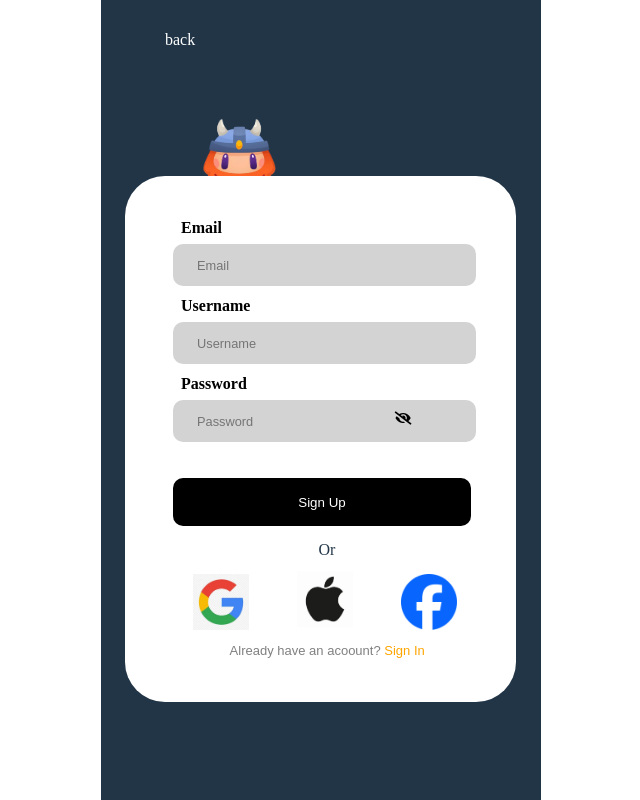
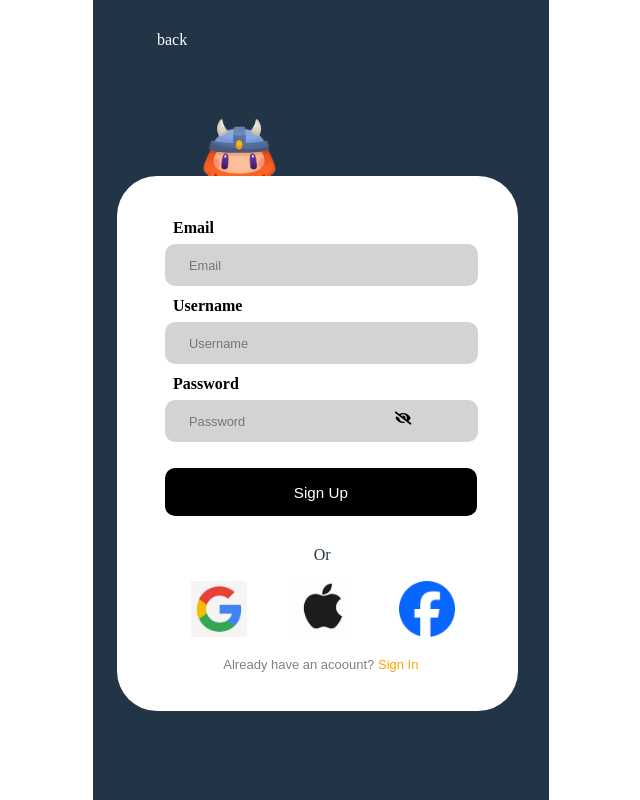
Before and after one commit to vtanevva/mobile-game-client, a React (Vite) app: page /register in a window 1280 px wide. Shown: the whole page, without its empty margins (319-959 px from the left). Built offline with nearby package versions, Linux system fonts and the light colour scheme; a web font is replaced by a local one.

Commit message:
client final 1

```diff
--- a/src/components/LoginPage.jsx
+++ b/src/components/LoginPage.jsx
@@ -36,7 +36,7 @@ const Login = () => {
 
   return (
     <div className="main">
-      <div class="overlay overlay-color">
+      <div className="overlay overlay-color">
       <div className="back-button"> <Link className="back-button-a" to="/">back </Link> </div>
       <h2 className="login-img"></h2>
 
--- a/src/components/RegisterPage.jsx
+++ b/src/components/RegisterPage.jsx
@@ -97,11 +97,11 @@ const Register = () => {
 
       <div className="button skip">
 
-        <div className="group-down group-down-r">
-            <div className="or ">
+        <div className="group-down group-down-register">
+            <div className="or-register">
                 Or
             </div>
-            <div className="networks networks-r">
+            <div className="networks networks-register">
               <div className="network Google">
 
               </div>
@@ -114,7 +114,7 @@ const Register = () => {
             </div>
           </div>
           <button className="button sign-up-register">
-            <Link to="/login" className="grey-link">
+            <Link to="/login" className="grey-link grey-link-register">
               Already have an acoount? <span className="span-login">Sign In</span>
             </Link>
           </button>
--- a/src/index.css
+++ b/src/index.css
@@ -14,7 +14,7 @@
   /*Login Page*/
   .overlay {
 	background-color: #213547;
-	width: 55vh;
+	width: 57vh;
 	height: 100vh;
 	z-index: -1;
   }
@@ -39,7 +39,7 @@
 	position: relative;
 	bottom: 25vh;
 	text-align: center;
-	left: vh;
+	left: -0.3vh;
 	top: -30vh;
   }
   .login-img {
@@ -47,7 +47,7 @@
 	height: 20vh;
 	position: relative;
 	top: 4vh;
-	left: 35%;
+	left: 34%;
 	background-image: url('./public/character.png');
 	font-weight: 550;
 	background-repeat: no-repeat;
@@ -109,7 +109,13 @@ font-size: 0.8em;
   }
   .form-login {
 	position: relative;
-	top: 10.5vh;
+	top: 8.5vh;
+	background-color: white;
+	padding: 6vh;
+	padding-top: 6vh;
+	border-radius: 5vh;
+	padding-right: 8.2vh;
+	padding-bottom: 10vh;
   }
   .form-login .label {
 	position: relative;
@@ -121,13 +127,15 @@ font-size: 0.8em;
 
   .login-button {
 	background-color: black;
-	height: 5.7vh;
-	width: 108.4%;
+	height: 6.1vh;
+	width: 108.5%;
 	text-align: center;
 	padding-left: 3%;
 	color: white;
-	border-radius: 1.1vh;
-
+	border-radius: 1.3vh;
+	font-size: 1.9vh;
+	position: relative;
+	top: -0.2vh;
   }
   .register-path:link,.register-path:visited {
 	color: black;
@@ -152,11 +160,20 @@ font-size: 0.8em;
   }
   .sign-up-register {
 	position: relative;
-		top: -3vh;
-		left:-5vh;
+		top: -3.8vh;
+		left:-6vh;
   }
   .or {
-	margin-bottom: 2vh;
+	margin-bottom: 3vh;
+	position: relative;
+	top: 1.6vh;
+	left: -0.3vh;
+  }
+  .or-register {
+	margin-bottom: 3vh;
+position: relative;
+right: 0.7vh;
+top: -0.5vh;
   }
   .skip {
 	position: relative;
@@ -169,7 +186,6 @@ top: 5vh;
   .grey-link {
 	  font-size: 13px;
 	  position: relative;
-	  top: -0.5vh;
   }
   .grey-link-home {
 	left: 4vh;
@@ -223,7 +239,9 @@ height: 7vh;
 	display: flex;
 	gap: 5vh;
 	flex-direction: row;
-
+	position: relative;
+	left: 1.2vh;
+	top: 0.9vh;
   }
 
   /*homepage*/
@@ -236,7 +254,7 @@ height: 7vh;
 	height: 25vh;
 	position: relative;
 top: 10vh;
-left: 7vh;
+left: 8vh;
   }
   .buttons {
 	display: flex;
@@ -259,20 +277,27 @@ left: 7vh;
 	text-align: center;
 
   }
+  .sign-up-home:hover {
+	color: white;
+  }
 
   /*registerpage*/
   .register-button {
 	background-color: black;
 	color: white;
-	height: 6vh;
-	width: 107.5%;
+	height: 6.1vh;
+	width: 108.5%;
 	position: relative;
-	bottom: 7vh;
+	bottom: 9.3vh;
+	font-size: 1.9vh;
+	margin-top: 1vh;
+
   }
 
-  .networks-r {
+  .networks-register {
 	position: relative;
-	left: 13.5vh;
+	left: 14.25vh;
+	top: -1.25vh;
   }
   .toggle-password  {
 	position: relative;
@@ -281,7 +306,10 @@ left: 7vh;
 	width: 10px;
 	height: 10px;
   }
-  .group-down-r {
+  .grey-link-register {
+	padding-top: 20vh;
+  }
+  .group-down-register {
 	position: relative;
 	left: -2vh;
 	top:-5vh;
```
Also changed, not shown: .eslintrc.cjs (deleted), 1 other file (tests, documents, lock files or other folders).
